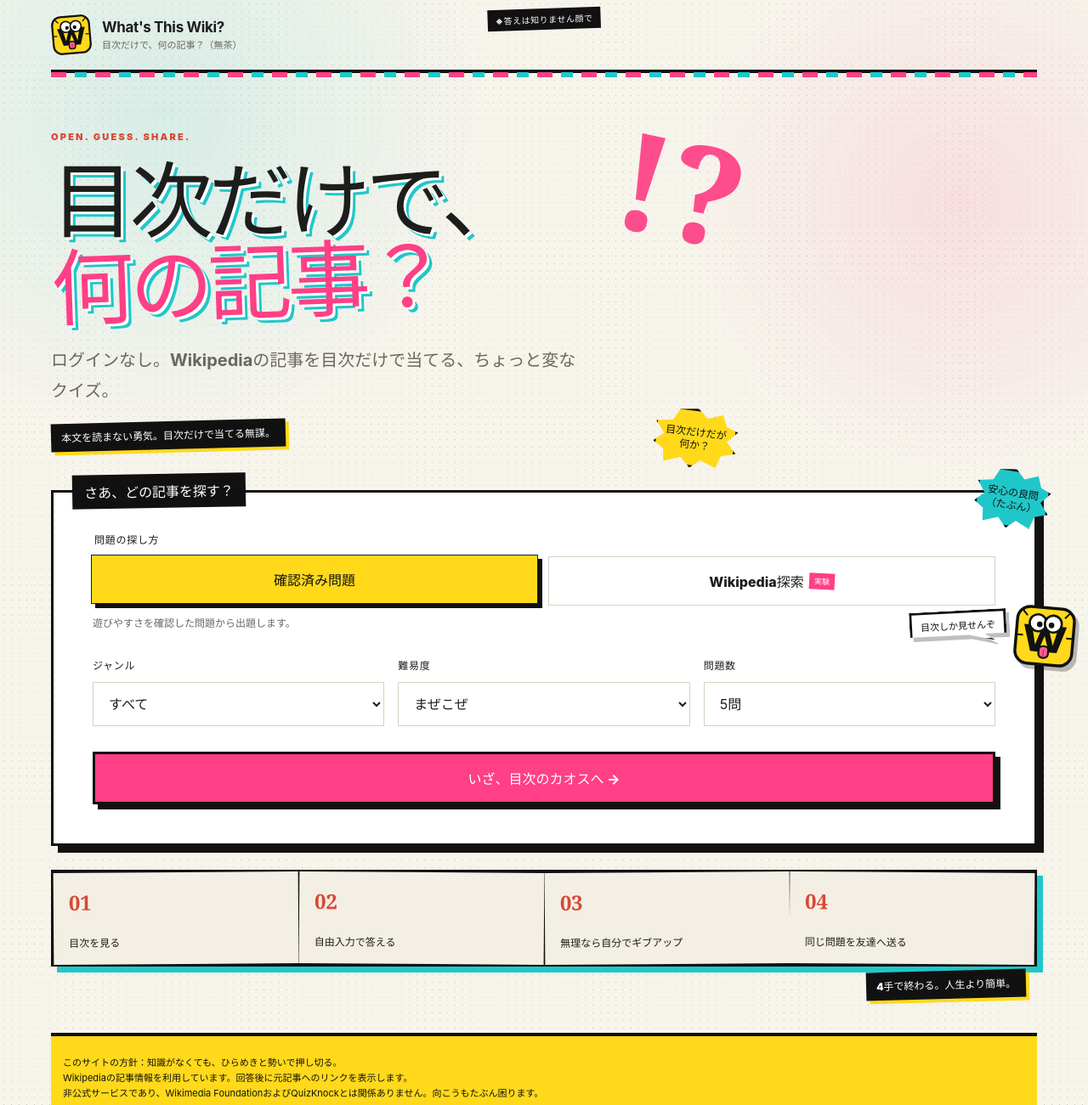
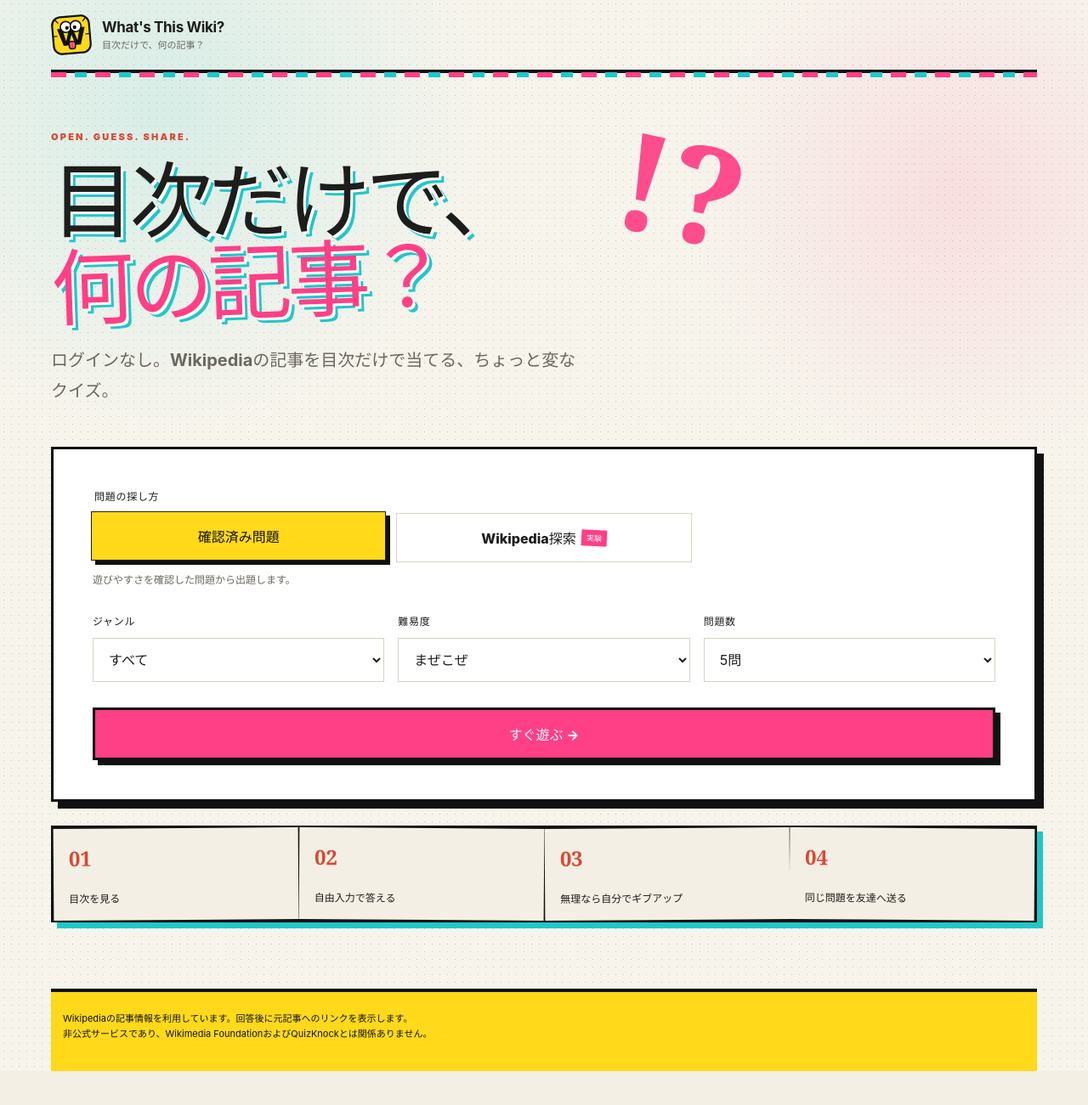
Before and after one commit to silovar-uk/whatsthiswiki, a website with bundled scripts: page public/index.html in a window 1280 px wide. Shown: the top 1301 px of the page at 85% size. After the commit the page ends 1261 px from the top, so only its background shows below. Built offline with nearby package versions, Linux system fonts and the light colour scheme.

Commit message:
Use neutral interface copy

```diff
--- a/public/index.html
+++ b/public/index.html
@@ -6,7 +6,7 @@
   <meta name="theme-color" content="#ffd91a">
   <meta name="description" content="Wikipediaの記事を、目次だけで当てるクイズ。ログインなしで遊び、同じ問題をURLで共有できます。">
   <meta property="og:title" content="What's This Wiki?">
-  <meta property="og:description" content="目次だけで、何の記事？ 知識より勘が頼りのWikipediaクイズ。">
+  <meta property="og:description" content="目次だけで何の記事かを当てるWikipediaクイズ。">
   <meta property="og:type" content="website">
   <meta property="og:locale" content="ja_JP">
   <title>What's This Wiki?｜目次だけで何の記事？</title>
@@ -17,6 +17,7 @@
   <link rel="stylesheet" href="./styles.css">
   <link rel="stylesheet" href="./gags.css">
   <link rel="stylesheet" href="./balance.css">
+  <link rel="stylesheet" href="./interaction.css">
 </head>
 <body>
   <div class="paper-noise" aria-hidden="true"></div>
@@ -26,31 +27,28 @@
         <span class="brand-mark"><img src="./assets/favicon.svg" alt=""></span>
         <span>
           <strong>What's This Wiki?</strong>
-          <small>目次だけで、何の記事？（無茶）</small>
+          <small>目次だけで、何の記事？</small>
         </span>
       </a>
-      <span class="header-excuse" aria-hidden="true">※答えは知りません顔で</span>
-      <button id="share-header" class="button button-quiet is-hidden" type="button">この問題を友達に投げる</button>
+      <button id="share-header" class="button button-quiet is-hidden" type="button">この問題を共有</button>
     </header>
 
     <main id="app" class="app" aria-live="polite"></main>
 
     <footer class="site-footer">
-      <p><strong>このサイトの方針：</strong>知識がなくても、ひらめきと勢いで押し切る。</p>
       <p>Wikipediaの記事情報を利用しています。回答後に元記事へのリンクを表示します。</p>
-      <p>非公式サービスであり、Wikimedia FoundationおよびQuizKnockとは関係ありません。向こうもたぶん困ります。</p>
+      <p>非公式サービスであり、Wikimedia FoundationおよびQuizKnockとは関係ありません。</p>
     </footer>
   </div>
 
   <template id="loading-template">
     <section class="panel loading-panel">
       <div class="spinner" aria-hidden="true"></div>
-      <p data-loading-message>Wikipediaの森で迷子を選別中…</p>
-      <small>良問・珍問・なんで項目あるんだ問を探しています。</small>
+      <p data-loading-message>問題を準備しています…</p>
+      <small>記事と目次を取得しています。</small>
     </section>
   </template>
 
   <script type="module" src="./app.js"></script>
-  <script type="module" src="./gags.js"></script>
 </body>
 </html>
```
